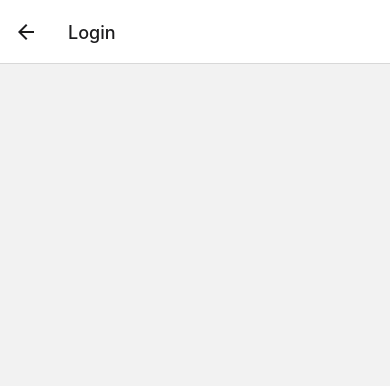
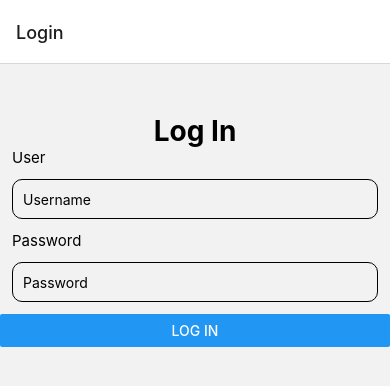
Before and after one commit to andreslab/crypto-list, a React Native app: screen /Login in a window 390 px wide. Shown: the top 386 px of the page. Built offline with nearby package versions, Linux system fonts and the light colour scheme; no server answers.

Commit message:
login screen

```diff
--- a/package.json
+++ b/package.json
@@ -14,6 +14,7 @@
     "@react-navigation/native-stack": "^6.2.5",
     "expo": "~43.0.2",
     "expo-status-bar": "~1.1.0",
+    "formik": "^2.2.9",
     "lodash": "^4.17.21",
     "react": "17.0.1",
     "react-dom": "17.0.1",
@@ -22,7 +23,8 @@
     "react-native-screens": "~3.8.0",
     "react-native-svg": "^12.1.1",
     "react-native-svg-charts": "^5.4.0",
-    "react-native-web": "0.17.1"
+    "react-native-web": "0.17.1",
+    "yup": "^0.32.11"
   },
   "devDependencies": {
     "@babel/core": "^7.12.9"
--- /dev/null
+++ b/src/components/Auth/LoginForm.js
@@ -0,0 +1,97 @@
+import React, { useState } from 'react'
+import { View, Text, SafeAreaView, StyleSheet, TextInput, Button, Keyboard } from 'react-native'
+import { useNavigation } from "@react-navigation/native";
+import { useFormik } from "formik";
+import * as Yup from 'yup';
+import { user } from '../../utils/userDB';
+
+export default function LoginForm() {
+    const [error, setError] = useState("");
+
+    const navigation = useNavigation();
+    const formik = useFormik({
+        initialValues: initialValues(),
+        validateOnChange: false,
+        validationSchema: Yup.object(validationSchema()),
+        onSubmit: (data) => {
+            setError("");
+            const { username, password } = data;
+
+            if (username !== user.username || password !== user.pass) {
+                setError("Username or password invalid");
+            } else {
+                navigation.navigate("Home", { name: data.username });
+            }
+        }
+    });
+
+    return (
+        <View>
+            <Text style={styles.title}>Log In</Text>
+            <Text style={styles.label}>User</Text>
+            <TextInput
+                style={styles.input}
+                placeholder='Username'
+                autoCapitalize='none'
+                value={formik.values.username}
+                onChangeText={(user) => formik.setFieldValue('username', user)} />
+            <Text style={styles.label}>Password</Text>
+            <TextInput
+                secureTextEntry={true}
+                style={styles.input}
+                placeholder='Password'
+                autoCapitalize='none'
+                value={formik.values.password}
+                onChangeText={(pass) => formik.setFieldValue('password', pass)} />
+            <Button
+                title="Log In"
+                style={styles.button}
+                onPress={formik.handleSubmit}
+            />
+            <Text style={styles.error}>{formik.errors.username || formik.errors.password || error}</Text>
+        </View>
+    )
+}
+
+function initialValues() {
+    return {
+        username: "",
+        password: ""
+    }
+}
+
+function validationSchema() {
+    return {
+        username: Yup.string().required("User required"),
+        password: Yup.string().required("Pass required"),
+    }
+}
+
+const styles = StyleSheet.create({
+    title: {
+        textAlign: "center",
+        fontSize: 28,
+        fontWeight: "bold",
+        marginTop: 50,
+    },
+    label: {
+        textAlign: "left",
+        fontSize: 15,
+        marginLeft: 12,
+    },
+    input: {
+        height: 40,
+        margin: 12,
+        borderWidth: 1,
+        padding: 10,
+        borderRadius: 10,
+    },
+    button: {
+        marginHorizontal: 12,
+    },
+    error: {
+        textAlign: "center",
+        color: "#f00",
+        marginTop: 20,
+    }
+});
--- /dev/null
+++ b/src/components/Auth/UserData.js
@@ -0,0 +1,8 @@
+import React from 'react'
+import { View, Text } from 'react-native'
+
+export default function UserData() {
+    return (
+        <Text>Bienvenido {auth.name}</Text>
+    )
+}
--- a/src/components/Chart.js
+++ b/src/components/Chart.js
@@ -1,19 +1,134 @@
 import React from 'react';
-import { LineChart, Grid } from 'react-native-svg-charts';
+import { LineChart, XAxis, YAxis, Grid, Decorator } from 'react-native-svg-charts';
+import { View } from 'react-native'
 
-export default class CoinChart extends React.PureComponent {
-    render() {
-        const data = [50, 10, 40, 95, -4, -24, 85, 91, 35, 53, -53, 24, 50, -20, -80]
+export default function CoinChart(props) {
+    const { coin } = props;
 
-        return (
-            <LineChart
-                style={{ height: 200 }}
-                data={data}
-                svg={{ stroke: 'rgb(134, 65, 244)' }}
-                contentInset={{ top: 20, bottom: 20 }}
-            >
-                <Grid />
-            </LineChart>
-        )
+    const percent_change_24h = coin.percent_change_24h
+    const percent_change_1h = coin.percent_change_1h
+    const percent_change_7d = coin.percent_change_7d
+
+    const price_usd = coin.price_usd
+
+
+    console.log(coin.percent_change_7d);
+
+
+    const data = [
+        100,
+        200,
+        300
+    ]
+
+
+
+    ///........
+
+
+
+    const xAxesSvg = {
+        fontSize: 12,
+        fill: "black",
+        rotation: 70,
+        originY: 15,
+        y: 10
+    };
+    const yAxesSvg = { fontSize: 12, fill: "black" };
+    const verticalContentInset = { left: 10, right: 10, top: 10, bottom: 10 };
+    const xAxisHeight = 50;
+
+    var date = new Date();
+
+    var xAxisData = [
+        date.getDate(),
+        date.getDate() - 1,
+        date.getDate() - 2,
+        date.getDate() - 3,
+        date.getDate() - 4,
+        date.getDate() - 5,
+        date.getDate() - 6]
+
+    console.log(xAxisData);
+
+
+    var yAxisData = [0];
+    for (var i = 0; i < data.length; i++) {
+        yAxisData.push(data[i].yValue);
     }
+
+    //.........
+
+
+    return (
+        <View
+            style={{
+                paddingRight: 10,
+                height: 400,
+                padding: 0,
+                flexDirection: "row"
+            }}
+        >
+            <YAxis
+                data={yAxisData}
+                yAccessor={({ item }) => item}
+                style={{ marginBottom: xAxisHeight }}
+                contentInset={verticalContentInset}
+                svg={yAxesSvg}
+                formatLabel={value => value + " "}
+            />
+            <View style={{ flex: 1, marginLeft: 10 }}>
+                <LineChart
+                    style={{ flex: 1 }}
+                    data={data}
+                    yAccessor={({ item }) => item.yValue}
+                    xAccessor={({ item }) => item.xValue}
+                    yMin={0}
+                    yMax={yAxisData[yAxisData.length - 1]}
+                    xMin={xAxisData[0].xValue}
+                    xMax={xAxisData[xAxisData.length - 1].xValue}
+                    contentInset={verticalContentInset}
+                    svg={{ stroke: "rgb(134, 65, 244)" }}
+                >
+                    {/* <Grid />
+                    <Decorator /> */}
+                </LineChart>
+                <XAxis
+                    style={{ marginHorizontal: -10, height: xAxisHeight }}
+                    data={xAxisData}
+                    xAccessor={({ item }) => item.xValue}
+                    formatLabel={value => {
+                        //need spaces in order for last time ti fit in screen-else it disappears
+                        return "     " + new Date.format(value, "DD:MM:YY");
+                    }
+                    }
+                    contentInset={{ left: 10, right: 10 }}
+                    svg={xAxesSvg}
+                />
+            </View>
+        </View>
+    );
 }
+
+function formatDate(date) {
+
+    // var day = date.getDate()
+    // var month = date.getMonth()
+    // var year = date.getFullYear()
+
+    // for (var i = 7; i--; i > 0) [
+    //     day -= i
+    // ]
+
+    // if (month < 10) {
+    //     console.log(`${day}-0${month}-${year}`)
+    // } else {
+    //     console.log(`${day}-${month}-${year}`)
+    // }
+}
+
+
+function percentage(percent, total) {
+
+    return ((percent / 100) * total).toFixed(2)
+}
--- a/src/navigation/Navigation.js
+++ b/src/navigation/Navigation.js
@@ -12,19 +12,19 @@ export default function Navigation() {
     return (
         <Stack.Navigator>
             <Stack.Screen
-                name="Home"
-                component={Home}
+                name="Login"
+                component={Login}
                 options={{
-                    tabBarLabel: "Home",
+                    tabBarLabel: "Login",
                     tabBarIcon: ({ color, size }) => (
                         <Icon name="heart" color={color} size={size} />
                     ),
                 }} />
             <Stack.Screen
-                name="Login"
-                component={Login}
+                name="Home"
+                component={Home}
                 options={{
-                    tabBarLabel: "Login",
+                    tabBarLabel: "Home",
                     tabBarIcon: ({ color, size }) => (
                         <Icon name="heart" color={color} size={size} />
                     ),
--- a/src/screens/Detail.js
+++ b/src/screens/Detail.js
@@ -37,7 +37,7 @@ export default function Detail(props) {
     return (
         <ScrollView>
             <Text style={styles.symbol}>{capitalize(coin.symbol)}</Text>
-            <CoinChart />
+            <CoinChart coin={coin} />
             <Text style={styles.change}>{capitalize(coin.percent_change_1h)}</Text>
         </ScrollView>
     )
--- a/src/screens/Home.js
+++ b/src/screens/Home.js
@@ -2,12 +2,14 @@ import React, { useState, useEffect } from "react";
 import { View, Text, SafeAreaView, FlatList } from 'react-native'
 import CoinList from '../components/CoinList';
 import { getCoinsApi } from '../api/Coin'
+import UserData from "../components/Auth/UserData";
 
 
 export default function Home() {
 
     const [coins, setCoins] = useState([]);
 
+    const auth = null;
 
     useEffect(() => {
         (async () => {
@@ -47,6 +49,7 @@ export default function Home() {
 
     return (
         <SafeAreaView>
+            <View>{auth ? <UserData /> : <Text>Bienvenido</Text>}</View>
             <CoinList
                 coins={coins}
             />
--- a/src/screens/Login.js
+++ b/src/screens/Login.js
@@ -1,13 +1,14 @@
 import React from 'react'
-import { View, Text, SafeAreaView } from 'react-native'
+import { View, Text, SafeAreaView, StyleSheet, TextInput, Button } from 'react-native'
+import LoginForm from '../components/Auth/LoginForm'
 
 export default function Login() {
 
+    const [text, onChangeText] = React.useState("Useless")
+
     return (
         <SafeAreaView>
-            <View>
-                <Text></Text>
-            </View>
+            <LoginForm />
         </SafeAreaView>
     )
 }
--- /dev/null
+++ b/src/utils/userDB.js
@@ -0,0 +1,11 @@
+export const user = {
+    username: "andres",
+    pass: "12345"
+}
+
+export const userDetailIs = {
+    username: "andreslab",
+    firstName: "Andres",
+    lastName: "Andrade",
+    email: "andres@hotmail.com"
+}
```
Also changed, not shown: 1 other file (tests, documents, lock files or other folders).
